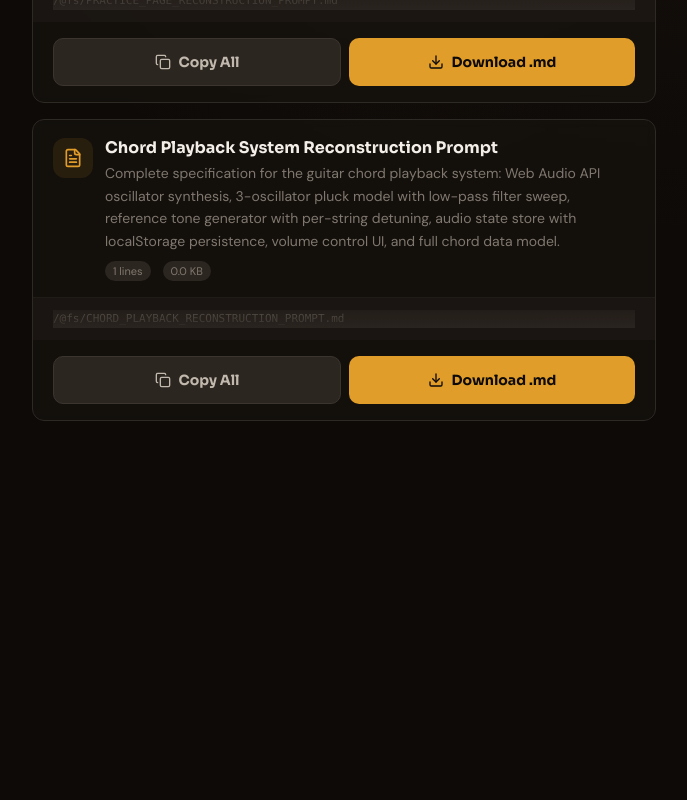
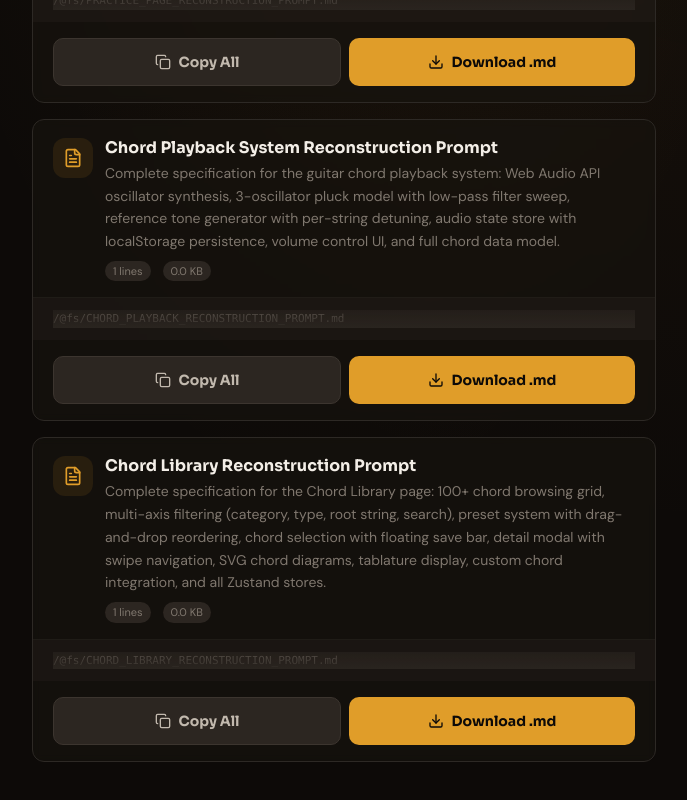
Before and after one commit to randysoller/FretMaster, a React (Vite) app: page /export in a window 1280 px wide. Shown: the part 1105-1905 px from the top of the page, without its empty margins (296-983 px from the left). Before the commit the page ends 1574 px from the top, so only its background shows below. Built offline with nearby package versions, Linux system fonts and the light colour scheme.

Commit message:
Create Chord Library reconstruction prompt

```diff
--- a/src/pages/ExportPrompts.tsx
+++ b/src/pages/ExportPrompts.tsx
@@ -8,6 +8,7 @@ import tunerPromptRaw from '../../TUNER_RECONSTRUCTION_PROMPT.md?raw';
 import chordDetectionPromptRaw from '../../CHORD_DETECTION_RECONSTRUCTION_PROMPT.md?raw';
 import practicePagePromptRaw from '../../PRACTICE_PAGE_RECONSTRUCTION_PROMPT.md?raw';
 import chordPlaybackPromptRaw from '../../CHORD_PLAYBACK_RECONSTRUCTION_PROMPT.md?raw';
+import chordLibraryPromptRaw from '../../CHORD_LIBRARY_RECONSTRUCTION_PROMPT.md?raw';
 
 interface ExportCardProps {
   title: string;
@@ -169,6 +170,12 @@ export default function ExportPrompts() {
             content={chordPlaybackPromptRaw}
             filename="CHORD_PLAYBACK_RECONSTRUCTION_PROMPT.md"
           />
+          <ExportCard
+            title="Chord Library Reconstruction Prompt"
+            description="Complete specification for the Chord Library page: 100+ chord browsing grid, multi-axis filtering (category, type, root string, search), preset system with drag-and-drop reordering, chord selection with floating save bar, detail modal with swipe navigation, SVG chord diagrams, tablature display, custom chord integration, and all Zustand stores."
+            content={chordLibraryPromptRaw}
+            filename="CHORD_LIBRARY_RECONSTRUCTION_PROMPT.md"
+          />
         </div>
       </div>
     </div>
```
Also changed, not shown: 1 other file (tests, documents, lock files or other folders).
